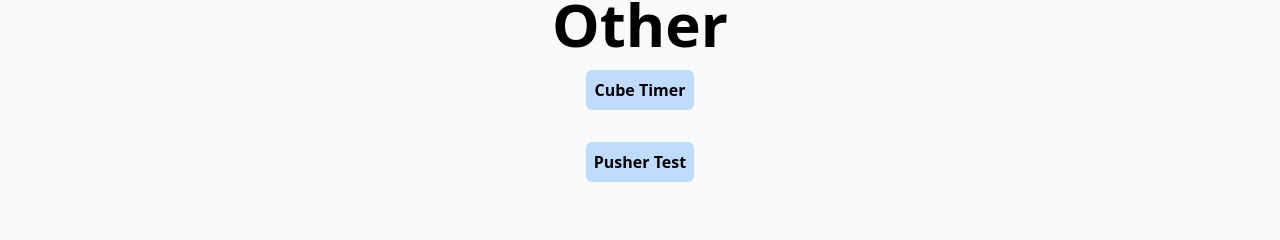
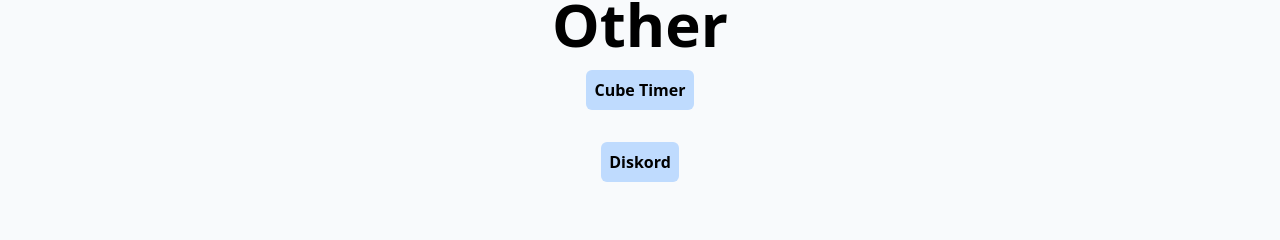
Before and after one commit to ashwingur/ashwingur.com, a Next.js app: page / in a window 1280 px wide. Shown: the part 2016-2256 px from the top of the page. Built offline with nearby package versions, Linux system fonts and the light colour scheme.

Commit message:
Ui fixes for chat

```diff
--- a/components/Other.tsx
+++ b/components/Other.tsx
@@ -15,7 +15,7 @@
         href="/PusherTest"
         className="bg-blue-200 dark:bg-blue-700 hover:bg-blue-400 dark:hover:bg-blue-600 rounded-md p-2 font-bold mx-auto my-4"
       >
-        <button>Pusher Test</button>
+        <button>Diskord</button>
       </Link>
     </div>
   );
```
Also changed, not shown: pages/Diskord.tsx (renamed from pages/PusherTest.tsx).
